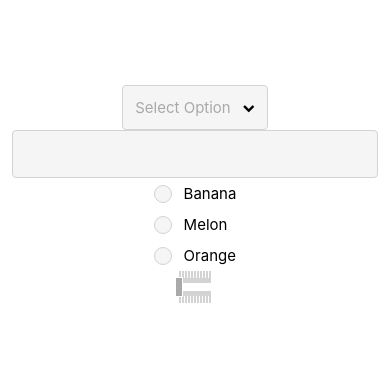
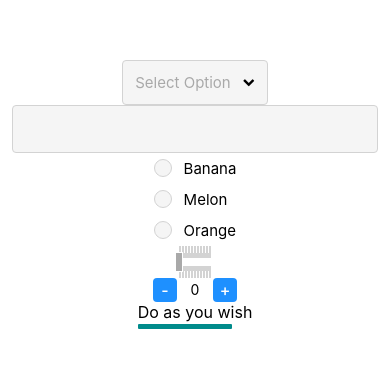
Before and after one commit to PrayaAmadigaPitasa/react-native-design-kit, a React Native app: screen / in a window 390 px wide. Shown: the part 228-596 px from the top of the page. Built offline with nearby package versions, Linux system fonts and the light colour scheme.

Commit message:
Update SwitchableText styles

```diff
--- a/App.tsx
+++ b/App.tsx
@@ -1,6 +1,6 @@
 import React from 'react';
 import {View, StyleSheet, Text} from 'react-native';
-import {Picker, Input, Radio, Slider} from './src';
+import {Picker, Input, Radio, Slider, Stepper, SwitchableText} from './src';
 
 export default function App() {
   return (
@@ -14,7 +14,9 @@ export default function App() {
       />
       <Input />
       <Radio radioIds={['Banana', 'Melon', 'Orange']} onSelect={() => {}} />
-      <Slider indicator onChangeValue={value => console.log(value)} />
+      <Slider indicator onChangeValue={() => {}} />
+      <Stepper />
+      <SwitchableText texts={['Work hard play hard', 'Do as you wish']} />
     </View>
   );
 }
--- a/src/components/SwitchableText.tsx
+++ b/src/components/SwitchableText.tsx
@@ -84,6 +84,6 @@ const styles = StyleSheet.create({
     height: 5,
     borderRadius: 1,
     marginTop: 2,
-    backgroundColor: '#2277aa',
+    backgroundColor: 'darkcyan',
   },
 });
```
